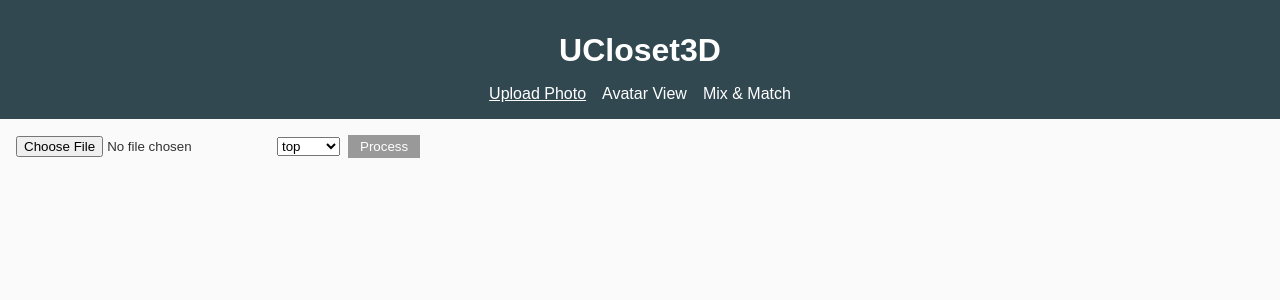
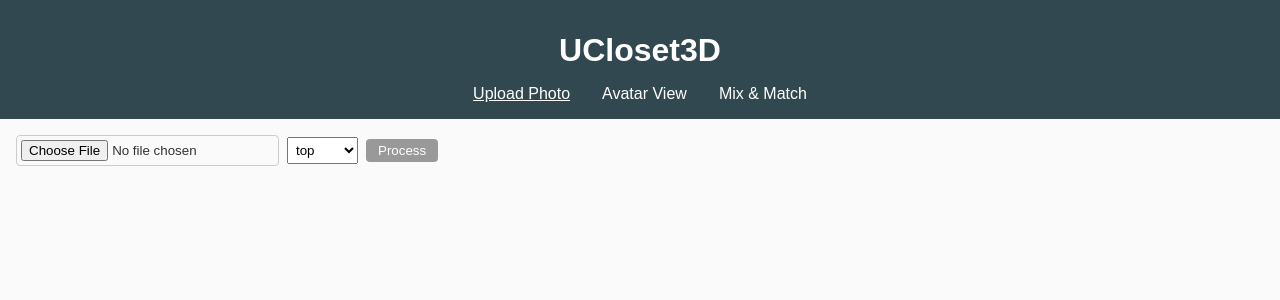
Before and after one commit to hansa/UCloset3D, an Angular app: page /upload in a window 1280 px wide. Shown: the top 300 px of the page. Built offline with nearby package versions, Linux system fonts and the light colour scheme.

Commit message:
Improve UI and drag-drop feedback

```diff
--- a/src/app/app.component.css
+++ b/src/app/app.component.css
@@ -10,6 +10,13 @@ header {
   text-align: center;
 }
 
+nav {
+  display: flex;
+  justify-content: center;
+  gap: 1rem;
+  margin-top: 0.5rem;
+}
+
 nav a {
   margin: 0 0.5rem;
   color: #fff;
@@ -20,6 +27,10 @@ nav a.active {
   text-decoration: underline;
 }
 
+nav a:hover {
+  text-decoration: underline;
+}
+
 main {
   padding: 1rem;
 }
--- a/src/app/components/avatar-view/avatar-view.component.css
+++ b/src/app/components/avatar-view/avatar-view.component.css
@@ -1,10 +1,11 @@
 .avatar-wrapper { position: relative; text-align: center; display: inline-block; }
-.avatar-wrapper img.base { width: 200px; }
+.avatar-wrapper img.base { width: 250px; }
 .avatar-wrapper img.top,
 .avatar-wrapper img.bottom,
-.avatar-wrapper img.shoes { position: absolute; left: 50%; transform: translateX(-50%); width: 200px; pointer-events: none; }
+.avatar-wrapper img.shoes { position: absolute; left: 50%; transform: translateX(-50%); width: 250px; pointer-events: none; }
 .avatar-wrapper img.top { top: 0; }
-.avatar-wrapper img.bottom { top: 100px; }
-.avatar-wrapper img.shoes { top: 170px; }
+.avatar-wrapper img.bottom { top: 120px; }
+.avatar-wrapper img.shoes { top: 210px; }
+.avatar-wrapper.drag-over { border: 2px dashed #88a; padding: 0.5rem; }
 .error { color: #c00; text-align: center; margin-top: 1rem; }
 .loading { text-align: center; margin-top: 1rem; color: #555; }
--- a/src/app/components/avatar-view/avatar-view.component.html
+++ b/src/app/components/avatar-view/avatar-view.component.html
@@ -1,4 +1,8 @@
-<div class="avatar-wrapper" *ngIf="avatarUrl" (drop)="onDrop($event)" (dragover)="allowDrop($event)">
+<div class="avatar-wrapper" *ngIf="avatarUrl"
+     (drop)="onDrop($event)"
+     (dragover)="allowDrop($event)"
+     (dragenter)="dragEnter($event)" (dragleave)="dragLeave($event)"
+     [class.drag-over]="dragging">
   <img [src]="avatarUrl" alt="Avatar" class="base" />
   <img *ngIf="topUrl" [src]="topUrl" class="top" />
   <img *ngIf="bottomUrl" [src]="bottomUrl" class="bottom" />
--- a/src/app/components/avatar-view/avatar-view.component.ts
+++ b/src/app/components/avatar-view/avatar-view.component.ts
@@ -13,6 +13,7 @@ export class AvatarViewComponent implements OnInit {
   topUrl?: string;
   bottomUrl?: string;
   shoesUrl?: string;
+  dragging = false;
 
   constructor(private avatarService: AvatarService) {}
 
@@ -37,8 +38,19 @@ export class AvatarViewComponent implements OnInit {
     ev.preventDefault();
   }
 
+  dragEnter(ev: DragEvent): void {
+    ev.preventDefault();
+    this.dragging = true;
+  }
+
+  dragLeave(ev: DragEvent): void {
+    ev.preventDefault();
+    this.dragging = false;
+  }
+
   onDrop(ev: DragEvent): void {
     ev.preventDefault();
+    this.dragging = false;
     const data = ev.dataTransfer?.getData('text/plain');
     if (!data) { return; }
     const item = JSON.parse(data);
--- a/src/app/components/mix-match/mix-match.component.css
+++ b/src/app/components/mix-match/mix-match.component.css
@@ -18,9 +18,11 @@ p {
 .wardrobe {
   text-align: center;
   margin-top: 1rem;
+  display: flex;
+  justify-content: center;
+  gap: 0.5rem;
 }
 .wardrobe img {
   width: 60px;
-  margin: 0 0.25rem;
   cursor: grab;
 }
--- a/src/app/components/upload-photo/upload-photo.component.css
+++ b/src/app/components/upload-photo/upload-photo.component.css
@@ -1,13 +1,16 @@
 .upload-form {
   margin-bottom: 1rem;
+  display: flex;
+  align-items: center;
+  gap: 0.5rem;
 }
 
 select {
-  margin-left: 0.5rem;
+  padding: 0.25rem;
 }
 
 button {
-  margin-left: 0.5rem;
+  margin-left: 0;
 }
 
 img {
@@ -24,4 +27,5 @@ img {
 .loading {
   margin-top: 0.5rem;
   color: #555;
+  font-style: italic;
 }
--- a/src/styles.css
+++ b/src/styles.css
@@ -11,6 +11,7 @@ button {
   background: #324851;
   color: #fff;
   border: none;
+  border-radius: 4px;
   cursor: pointer;
 }
 
@@ -18,3 +19,9 @@ button:disabled {
   background: #999;
   cursor: default;
 }
+
+input[type=file] {
+  border: 1px solid #ccc;
+  padding: 0.25rem;
+  border-radius: 4px;
+}
```
Also changed, not shown: 2 other files (tests, documents, lock files or other folders).
